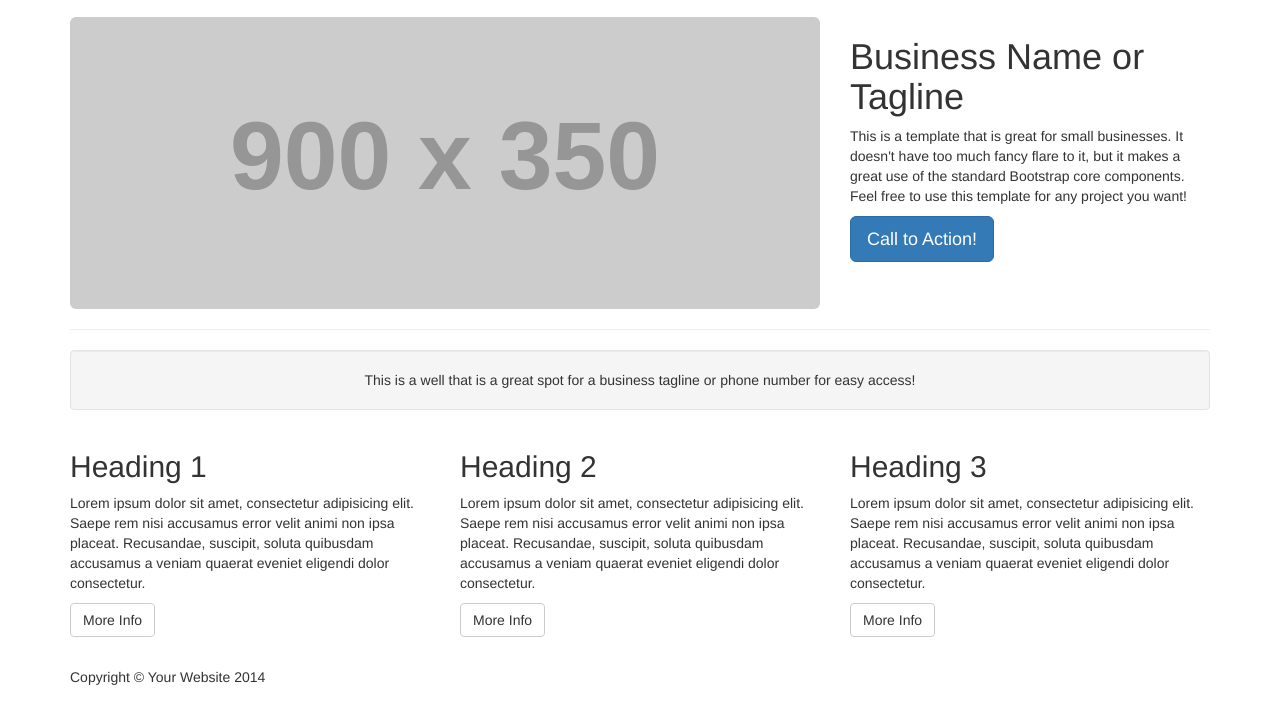
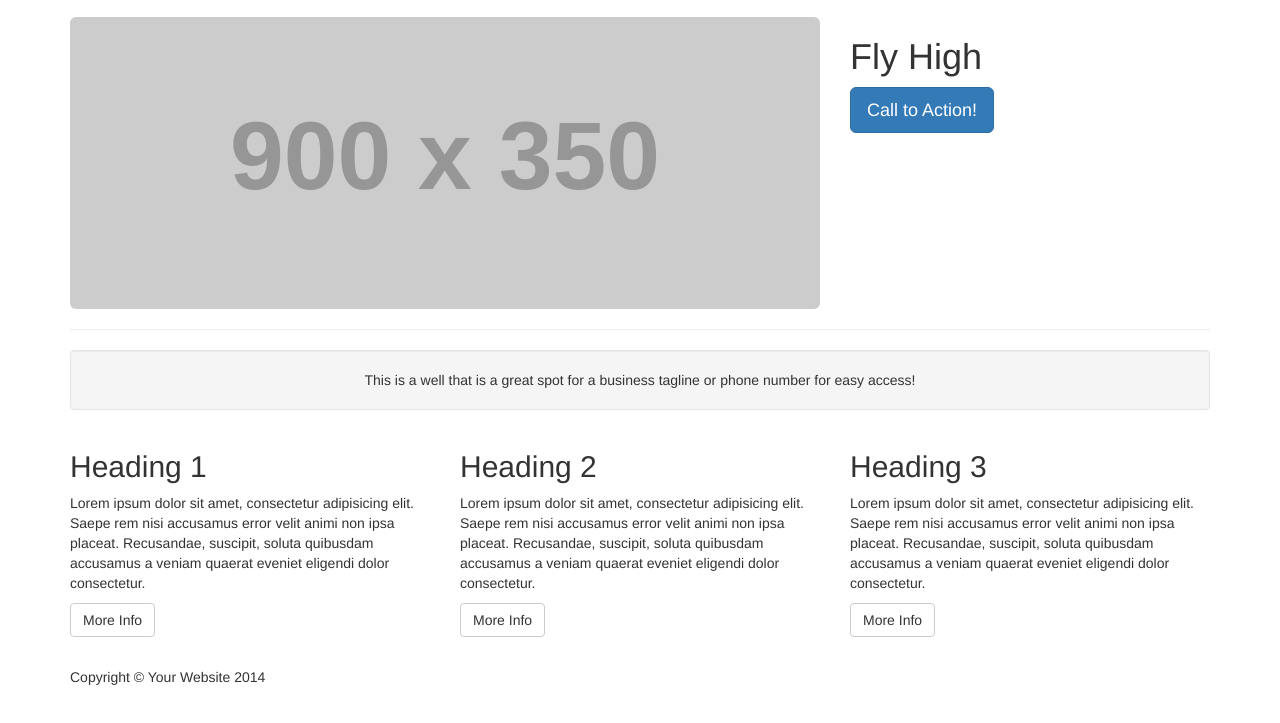
Before and after one commit to jajoke/blog.github.io, a plain HTML site: page index.html in a window 1280 px wide. Shown: the part 83-806 px from the top of the page. Drawn offline with Linux system fonts and the light colour scheme; placeholder pictures from the web are drawn by us.

Commit message:
Update index.html

```diff
--- a/index.html
+++ b/index.html
@@ -72,8 +72,8 @@
             </div>
             <!-- /.col-md-8 -->
             <div class="col-md-4">
-                <h1>Business Name or Tagline</h1>
-                <p>This is a template that is great for small businesses. It doesn't have too much fancy flare to it, but it makes a great use of the standard Bootstrap core components. Feel free to use this template for any project you want!</p>
+                <h1>Fly High</h1>
+                    <p></p>
                 <a class="btn btn-primary btn-lg" href="#">Call to Action!</a>
             </div>
             <!-- /.col-md-4 -->
```
